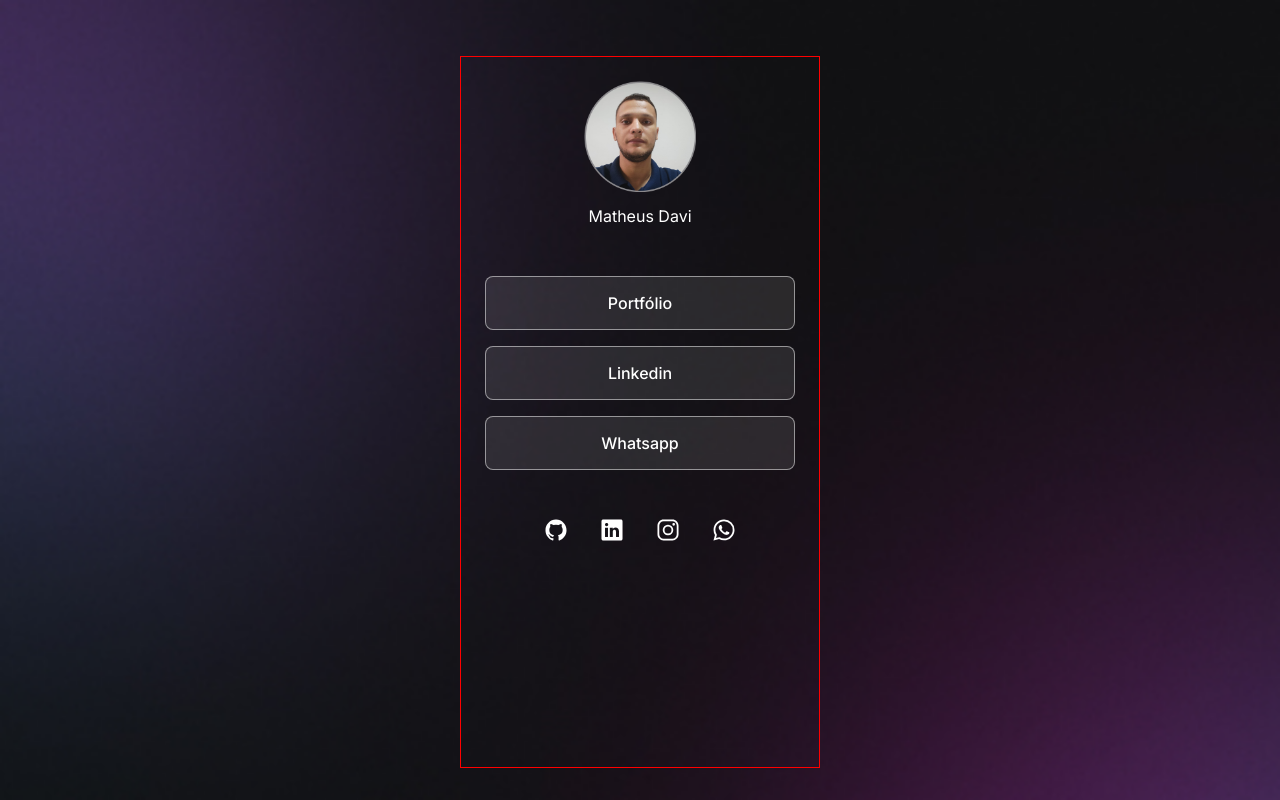
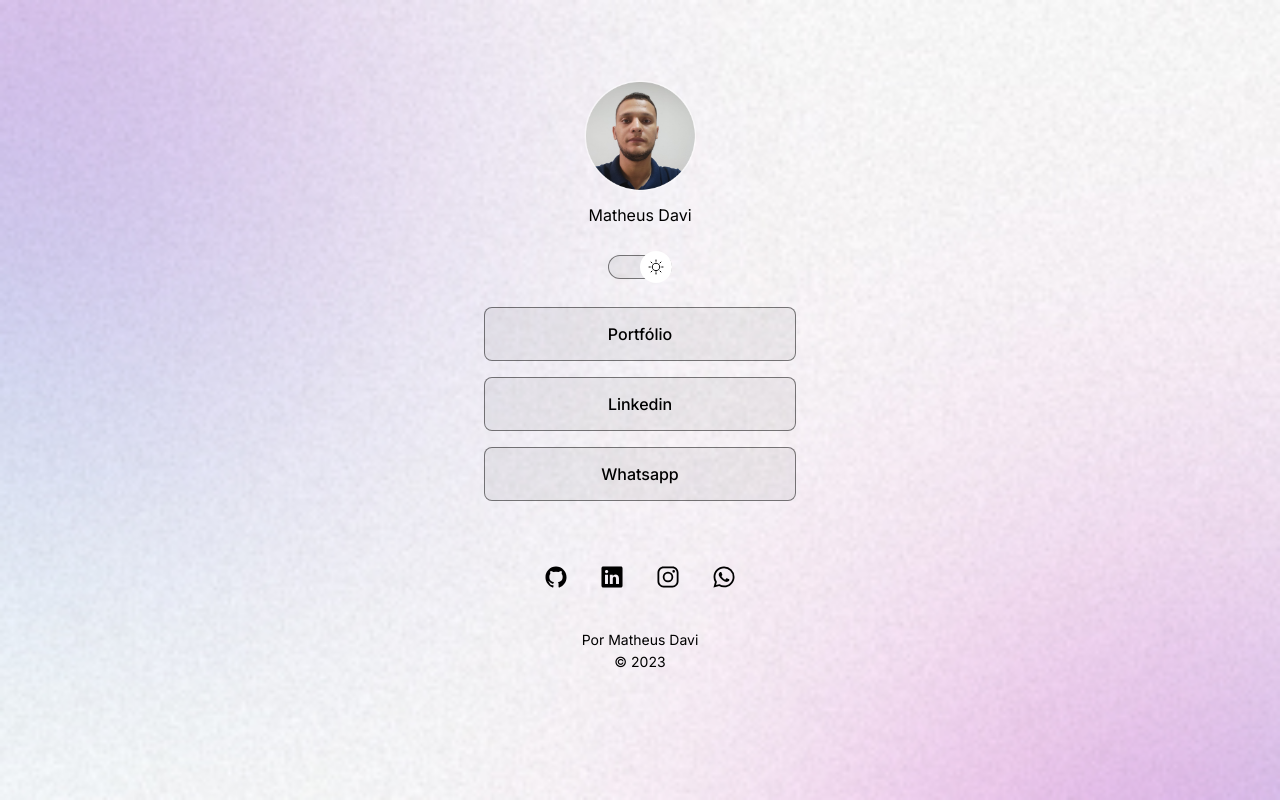
Before and after one commit to mahteus-davi/Projeto, a plain HTML site: page index.html in a window 1280 px wide. Drawn offline with nearby package versions, Linux system fonts and the light colour scheme.

Commit message:
Adicionando Javascript e Light mode

```diff
--- a/index.html
+++ b/index.html
@@ -1,10 +1,10 @@
 <!DOCTYPE html>
-<html lang="pt-br">
+<html lang="pt-br" class="light">
   <head>
     <meta charset="UTF-8" />
     <meta http-equiv="X-UA-Compatible" content="IE=edge" />
     <meta name="viewport" content="width=device-width, initial-scale=1.0" />
-    <title>Document</title>
+    <title>Apresentação</title>
     <link rel="stylesheet" href="./style.css" />
   </head>
   <body>
@@ -12,6 +12,10 @@
       <div id="profile">
         <img src="./assets/Avatar.png" alt="Foto de Matheus Davi" />
         <p>Matheus Davi</p>
+      </div>
+      <div id="switch" onclick="toggleMode()">
+        <button></button>
+        <span> </span>
       </div>
       <ul>
         <li>
@@ -22,6 +26,7 @@
         <li>
           <a
             href="https://br.linkedin.com/in/matheus-da-silva-davi-4746aa1aa?trk=people-guest_people_search-card"
+            target="_blank"
             >Linkedin</a
           >
         </li>
@@ -30,11 +35,26 @@
         </li>
       </ul>
       <div id="social-links">
-        <ion-icon name="logo-github"></ion-icon>
-        <ion-icon name="logo-linkedin"></ion-icon>
-        <ion-icon name="logo-instagram"></ion-icon>
-        <ion-icon name="logo-whatsapp"></ion-icon>
+        <a href="https://github.com/mahteus-davi" target="_blank">
+          <ion-icon name="logo-github"></ion-icon>
+        </a>
+        <a
+          href="https://br.linkedin.com/in/matheus-da-silva-davi-4746aa1aa?trk=people-guest_people_search-card"
+          target="_blank"
+        >
+          <ion-icon name="logo-linkedin"></ion-icon>
+        </a>
+        <a href="https://www.instagram.com/mahteus_davi/" target="_blank">
+          <ion-icon name="logo-instagram"></ion-icon>
+        </a>
+        <a href="#" target="_blank">
+          <ion-icon name="logo-whatsapp"></ion-icon>
+        </a>
       </div>
+      <footer>
+        Por Matheus Davi <br />
+        © 2023
+      </footer>
     </div>
     <script
       type="module"
@@ -44,5 +64,6 @@
       nomodule
       src="https://unpkg.com/ionicons@5.5.2/dist/ionicons/ionicons.js"
     ></script>
+    <script src="./script.js"></script>
   </body>
 </html>
--- /dev/null
+++ b/script.js
@@ -0,0 +1,9 @@
+function toggleMode() {
+  const html = document.documentElement
+
+  if (html.classList.contains("light")) {
+    html.classList.remove("light")
+  } else {
+    html.classList.add("light")
+  }
+}
--- a/style.css
+++ b/style.css
@@ -5,19 +5,39 @@
   padding: 0;
   box-sizing: border-box;
 }
+:root {
+  --text-color: white;
+  --bg-url: url(./assets/bg-mobile.jpg);
+  --stroke-color: rgba(255, 255, 255, 0.5);
+  --surface-color: rgba(255, 255, 255, 0.05);
+  --surface-color-hover: rgba(0, 0, 0, 0.02);
+  --highlight-color: rgba(255, 255, 255, 0.2);
+  --switch-bg-url: url(./assets/moon-starts.svg);
+}
+.light {
+  --text-color: black;
+  --bg-url: url(./assets/bg-mobile-light.jpg);
+  --stroke-color: rgba(0, 0, 0, 0.5);
+  --surface-color: rgba(0, 0, 0, 0.05);
+  --surface-color-hover: rgba(0, 0, 0, 0.1);
+  --highlight-color: rgba(0, 0, 0, 0.1);
+  --switch-bg-url: url(./assets/sun.svg);
+}
+body {
+  background: var(--bg-url) no-repeat top center/cover;
+}
 
 body * {
   font-family: "Inter", sans-serif;
-  color: #ffffff;
-}
-body {
-  background: url(./assets/bg-mobile.jpg) no-repeat top center/cover;
+  color: var(--text-color);
 }
 
 #container {
   width: 360px;
+  /*
   height: 712px;
   border: 1px solid red;
+  */
   margin: 56px auto 0px;
   padding: 0 24px;
 }
@@ -35,6 +55,39 @@ body {
   margin-top: 8px;
 }
 
+#switch {
+  position: relative;
+  width: 64px;
+  margin: 4px auto;
+}
+
+#switch button {
+  width: 32px;
+  height: 32px;
+  background: white var(--switch-bg-url) no-repeat center;
+  border: 0;
+  border-radius: 50%;
+  position: absolute;
+  top: 50%;
+  left: 0;
+  z-index: 1;
+  transform: translateY(-50%);
+}
+
+.light #switch button {
+  right: 0;
+  left: initial;
+}
+#switch span {
+  display: block;
+  width: 64px;
+  height: 24px;
+  background: var(--surface-color);
+  border: 1px solid var(--stroke-color);
+  -webkit-backdrop-filter: blur(4px);
+  border-radius: 9999px;
+}
+
 ul {
   list-style: none;
   display: flex;
@@ -48,8 +101,8 @@ ul li a {
   align-items: center;
   border: 1px solid red;
   padding: 16px 24px;
-  background: rgba(255, 255, 255, 0.1);
-  border: 1px solid rgba(255, 255, 255, 0.5);
+  background: var(--surface-color);
+  border: 1px solid var(--stroke-color);
   border-radius: 8px;
   backdrop-filter: blue(4px);
   -webkit-backdrop-filter: blue(4px);
@@ -60,14 +113,32 @@ ul li a {
 }
 
 ul li a:hover {
-  background: rgba(255, 255, 255, 0.05);
-  border: 1.5px solid white;
+  background: var(--surface-color-hover);
+  border: 1.5px solid var(--text-color);
 }
 
 #social-links {
   display: flex;
   justify-content: center;
-  gap: 32px;
   padding: 24px 0;
   font-size: 24px;
 }
+
+#social-links a {
+  display: flex;
+  align-items: center;
+  justify-content: center;
+  padding: 16px;
+  transition: background 0.2s;
+  border-radius: 50%;
+}
+
+#social-links a:hover {
+  background: var(--highlight-color);
+}
+
+footer {
+  text-align: center;
+  font-size: 14px;
+  line-height: 1.6;
+}
```
Also changed, not shown: assets/bg-mobile-light.jpg (added), assets/moon-starts.svg (added), assets/sun.svg (added).
